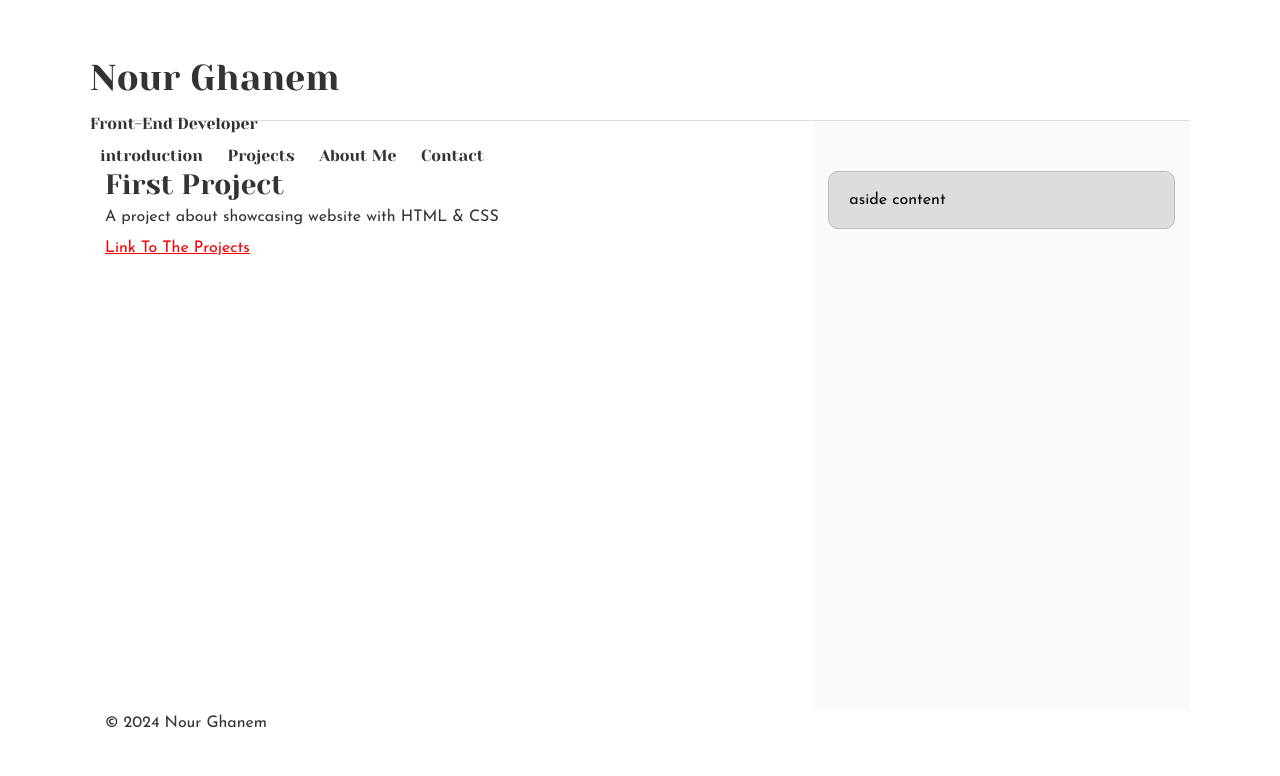
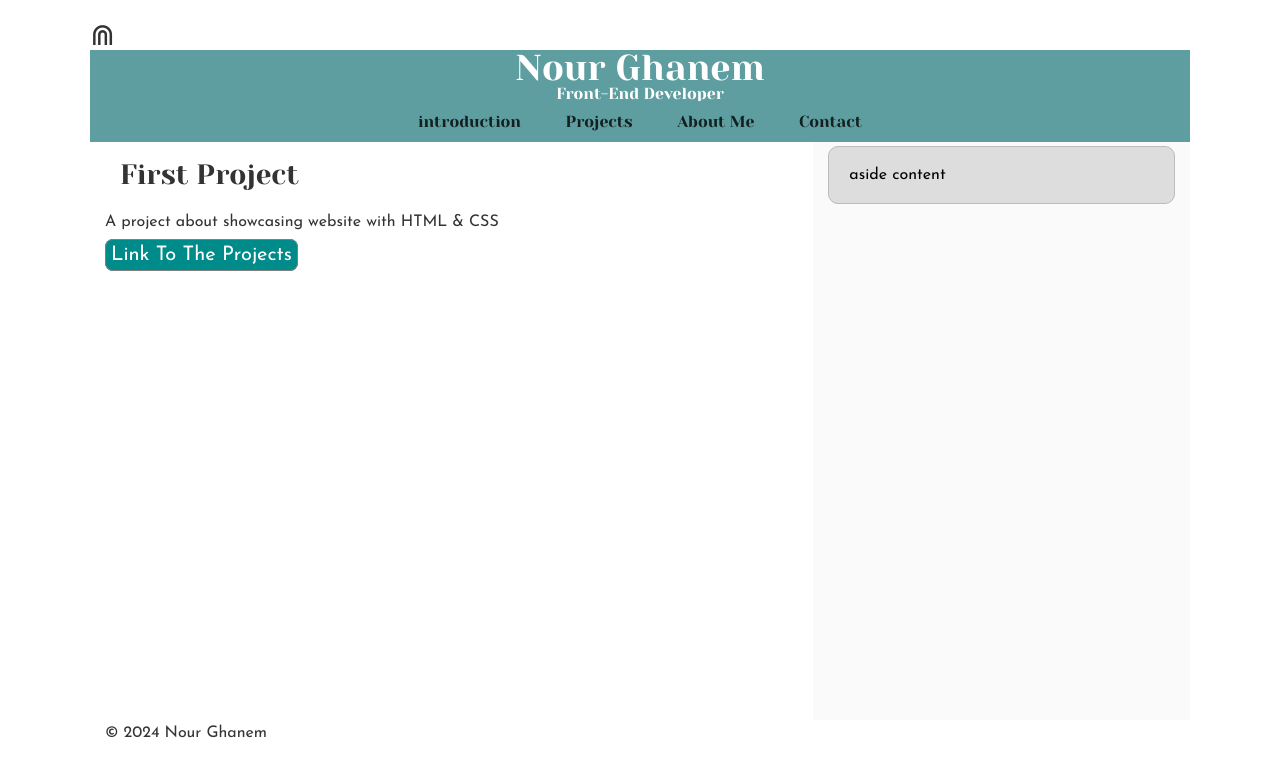
Before and after one commit to NourGm28/alx_html_css, a plain HTML site: page css_basic/index.html in a window 1280 px wide. Drawn offline with Linux system fonts and the light colour scheme.

Commit message:
style the html file

```diff
--- a/css_basic/index.html
+++ b/css_basic/index.html
@@ -9,17 +9,19 @@
 </head>
 <body class="works_on_smartphone">
     <header>
+        <a class="logo" href="#" >⋒</a>
         <h1>Nour Ghanem</h1>
         <p>Front-End Developer</p>
+        <br>
     <nav>
         <ul>
             <li><a href="#introduction">introduction</a></li>
             <li><a href="#projects">Projects</a></li>
             <li><a href="#about">About Me</a></li>
-            <li><a href="#contact">Contact</a></li>
+            <li><a href="#contact">Contact</a></li><br>
         </ul>
     </nav>
-    </header>
+    </header><br>
     <main>
     <article class="project">
         <h3>First Project</h3>
--- a/css_basic/styles.css
+++ b/css_basic/styles.css
@@ -1,8 +1,50 @@
+*{
+    box-sizing: border-box;
+}
 body{
     display: flex;
     flex-direction: column;
 }
+header > a{
+    font-size: 30px;
+}
+header > h1  {
+    display: block;
+    position: relative;
+    background-color:cadetblue;
+    margin: 0;
+    text-align: center;
+    color: white;
+}
+
+header p{
+    display: block;
+    background-color: cadetblue;
+    margin: 0;
+    position: relative;
+    bottom:0;
+    text-align: center;
+    color: white;
+}
+
+
+header nav{
+    display: block;
+    position: relative;
+    background-color: cadetblue;
+    bottom: 17px;
+    padding: 12px;
+    text-align: center;
+}
+header nav ul li{
+    color: white;
+    padding: 10px;
+}
+header nav ul li:hover{
+    background-color: darkcyan;
+}
 main{
+    padding: auto;
     display: flex;
     flex-direction: row;
     flex: auto;
@@ -11,7 +53,23 @@ main article{
     flex: 2;
     overflow-y: auto;
 }
+main h3{
+    padding: 15px;
+}
 main aside{
     flex: 1;
-    overflow: auto;
+    overflow-y: auto;
 }
+main a{
+    text-decoration: none;
+    font-size: 20px;
+    background-color: darkcyan;
+    color: white;
+    border: 1px grey solid ;
+    padding: 5px;
+    border-radius: 8px;
+    -webkit-border-radius: 8px;
+    -moz-border-radius: 8px;
+    -ms-border-radius: 8px;
+    -o-border-radius: 8px;
+}
```
